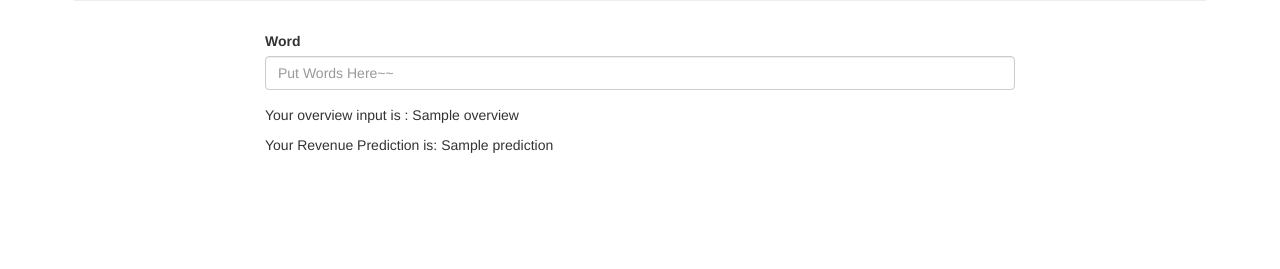
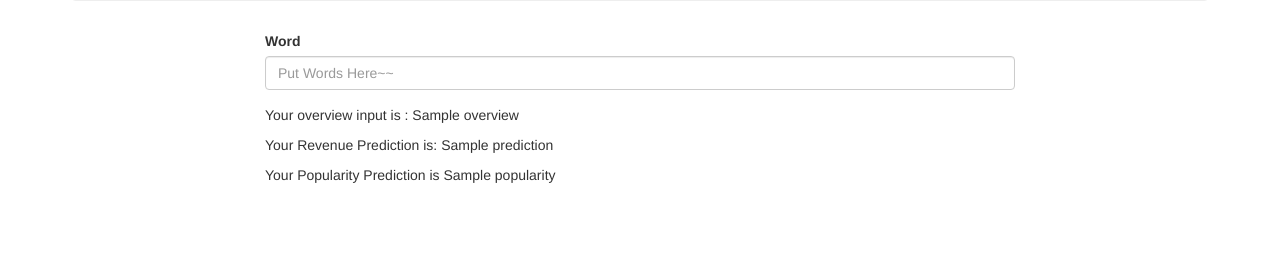
Before and after one commit to soniayangcs/Movie-Regressions, a Flask app: template templates/results.html in a window 1280 px wide. Shown: the part 239-508 px from the top of the page. Run offline with Flask 2, Linux system fonts and the light colour scheme; the template is opened without the code that fills it: most values are stand-ins (such as "Sample title", 1, 10 or a date in 2020); parts of the project's set-up code (start-up, migrations or seed data) failed here and were passed over; some libraries are stand-ins or nearby versions.

Commit message:
update flask

```diff
--- a/app.py
+++ b/app.py
@@ -36,16 +36,23 @@ def upload_file():
         testword = request.form["wordName"]
         cleanword = text_prepare(testword)
         transformed = vec.transform([cleanword])
+        transformedp = vecp.transform([cleanword])
         text_features = pd.DataFrame(transformed.todense())
+        text_featuresp = pd.DataFrame(transformedp.todense())
         text_features.columns = vec.get_feature_names()
+        text_featuresp.columns = vecp.get_feature_names()
         prediction = clf.predict(text_features.values).tolist()
+        predictionp = clfp.predict(text_featuresp.values).tolist()
         #return jsonify({'prediction': list(prediction); 'overview': list(testword)})
-        return render_template("results.html", prediction="$"+str(int(prediction[0])), overview=testword)
+        return render_template("results.html", prediction="$"+str(int(prediction[0])),popularity=predictionp[0],overview=testword)
 
     return render_template('form.html')
 
 if __name__ == '__main__':
      # Load your vectorizer
      vec = joblib.load("vectorizer.pkl")
-     clf = joblib.load('model.pkl')
+     vecp = joblib.load("vectorizer_popularity.pkl")
+     clf = joblib.load("model.pkl")
+     clfp = joblib.load("model_popularity.pkl")
+
      app.run()
--- a/templates/results.html
+++ b/templates/results.html
@@ -37,6 +37,7 @@
                         </div>
                         <p> Your overview input is : {{overview}} </p>
                         <p> Your Revenue Prediction is: {{prediction}}</p>
+                        <p> Your Popularity Prediction is {{popularity}}</p>
 
                     </form>
                 </div>
```
